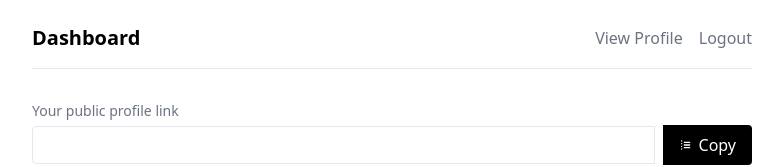
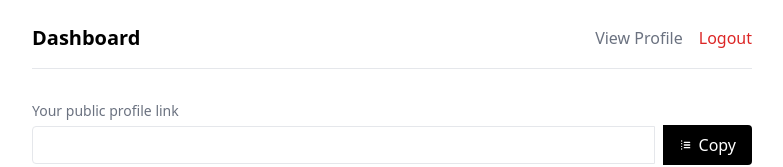
Before and after one commit to Yahia101Imad/bio-link-tool, a React (Vite) app in the folder client/: page /dashboard in a window 1280 px wide. Shown: the top 167 px of the page, without its empty margins (248-1031 px from the left). Built offline with nearby package versions, Linux system fonts and the light colour scheme; no server answers.

Commit message:
feat: add logout logic

```diff
--- a/client/src/pages/DashboardPage.jsx
+++ b/client/src/pages/DashboardPage.jsx
@@ -136,6 +136,16 @@
     }
   };
 
+  // Logout handler
+const handleLogout = () => {
+  // 1. REMOVE DATA FROM LOCALSTORAGE
+  localStorage.removeItem("username");
+  localStorage.removeItem("token");
+
+  // 2. REDIRECTING INTO THE LOGIN PAGE
+  navigate("/login");
+};
+
   return (
     <div className="max-w-3xl mx-auto p-6 bg-background text-primary">
       {/* Toast */}
@@ -225,7 +235,7 @@
           >
             View Profile
           </a>
-          <button className="text-secondary">Logout</button>
+          <button onClick={handleLogout} className="text-red-600">Logout</button>
         </div>
       </div>
 
```
